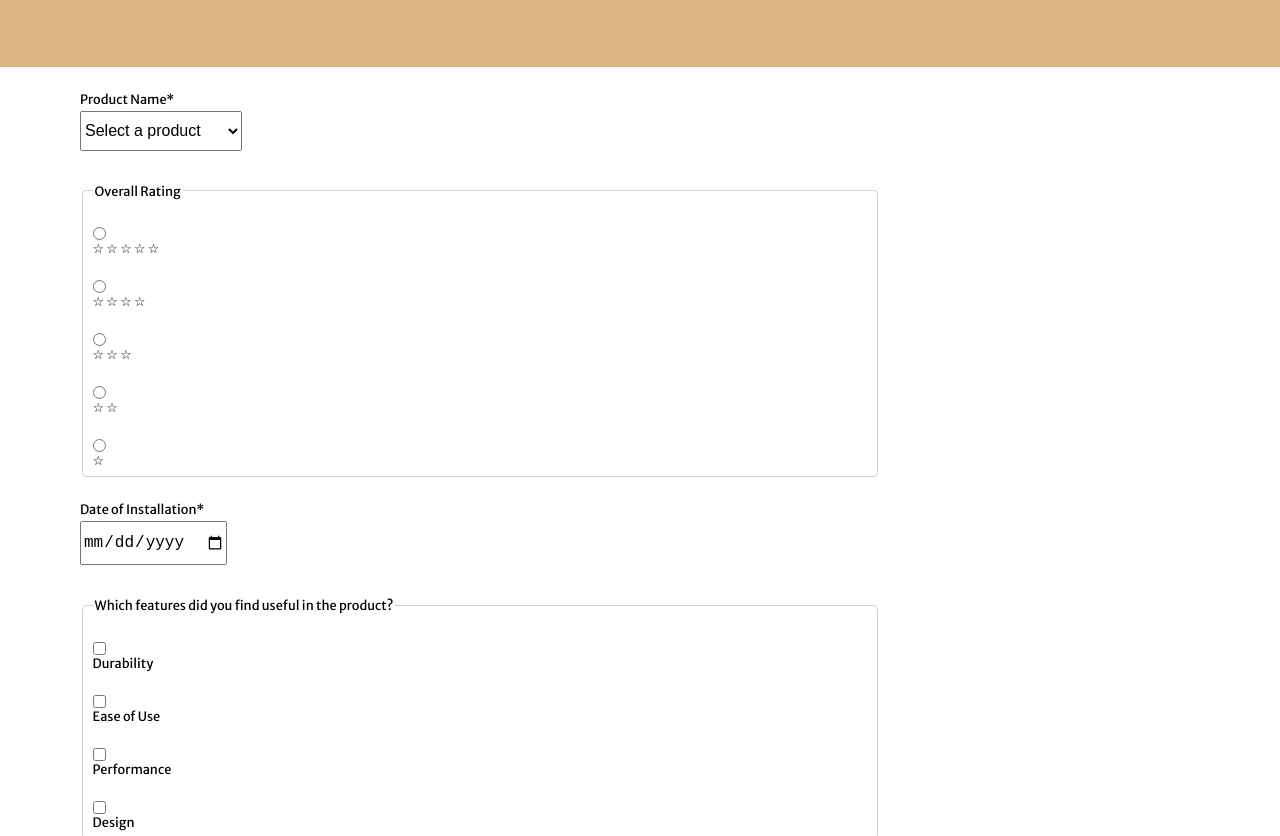
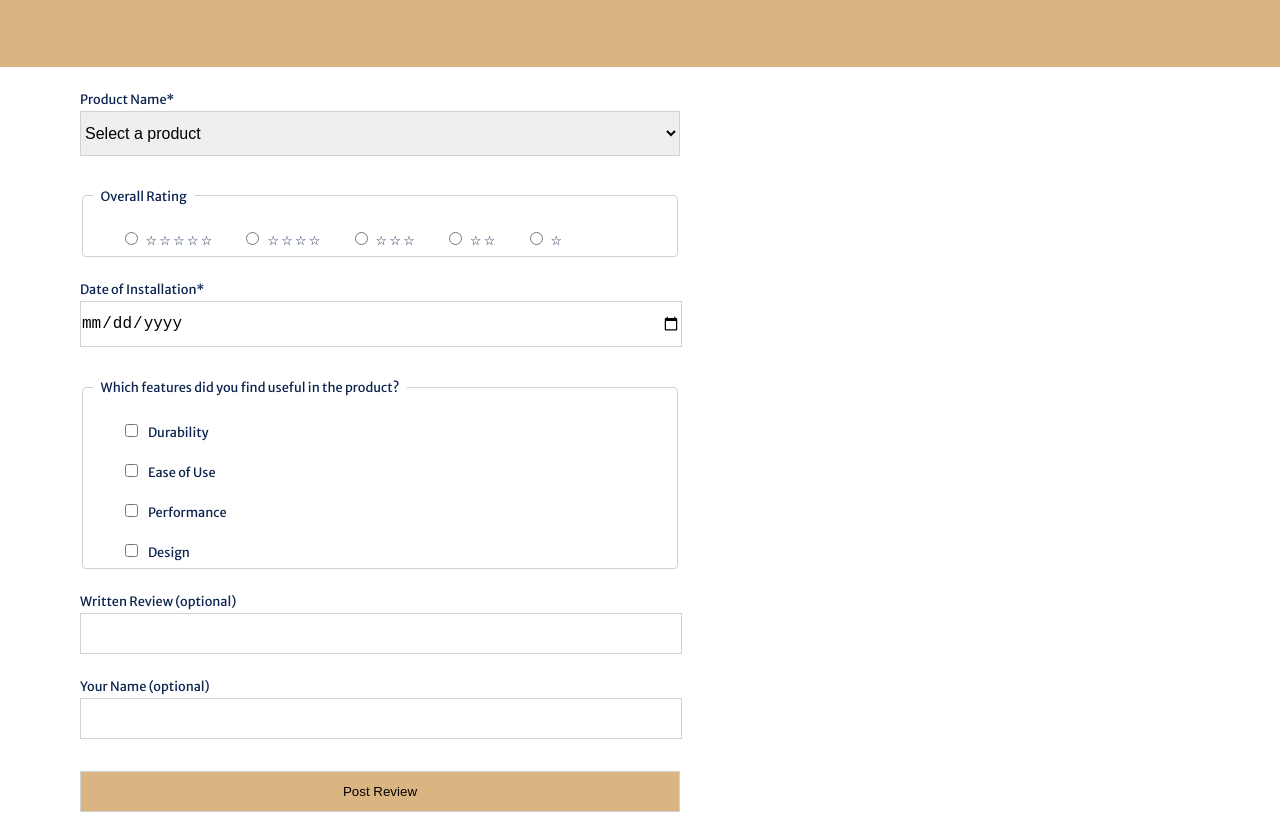
Before and after one commit to annaabbott/wdd131, a plain HTML site: page form.html in a window 1280 px wide. Shown: the part 112-948 px from the top of the page. Drawn offline with Linux system fonts and the light colour scheme.

Commit message:
added styling

```diff
--- a/form.html
+++ b/form.html
@@ -21,7 +21,7 @@
   <body>
     <header><h1>Product Review</h1></header>
     <main>
-      <form method="get" action="review.html">
+      <form method="get" action="review.html" class="productReview">
         <label for="productName"
           ><span>Product Name*</span>
           <select id="productName" name="productName" required>
@@ -31,38 +31,43 @@
 
         <fieldset class="star-rating">
           <legend>Overall Rating</legend>
+          <label for="star-a" class="stars">
             <input
               type="radio"
               name="stars"
               id="star-a"
               value="5"
               required
-          />&star; &star; &star; &star; &star;
-          <label for="star-a" class="stars"></label>
+            />&star; &star; &star; &star; &star;</label
+          >
+          <label for="star-b" class="stars">
             <input
               type="radio"
               name="stars"
               id="star-b"
               value="4"
               required
-          />&star; &star; &star; &star;
-          <label for="star-b" class="stars"></label>
+            />&star; &star; &star; &star;</label
+          >
+          <label for="star-c" class="stars">
             <input
               type="radio"
               name="stars"
               id="star-c"
               value="3"
               required
-          />&star; &star; &star;
-          <label for="star-c" class="stars"></label>
+            />&star; &star; &star;</label
+          >
+          <label for="star-d" class="stars">
             <input
               type="radio"
               name="stars"
               id="star-d"
               value="2"
               required
-          />&star; &star;
-          <label for="star-d" class="stars"></label>
+            />&star; &star;</label
+          >
+          <label for="star-e" class="stars">
             <input
               type="radio"
               name="stars"
@@ -70,7 +75,7 @@
               value="1"
               required
             />&star;
-          <label for="star-e" class="stars"></label>
+          </label>
         </fieldset>
 
         <label
@@ -78,15 +83,27 @@
           <input type="date" id="date" name="date" required />
         </label>
 
-        <fieldset>
+        <fieldset class="usefulFeatures">
           <legend>Which features did you find useful in the product?</legend>
+          <label>
             <input
               type="checkbox"
               id="usefulFeatures"
               name="usefulFeatures"
               value="Durability"
             />
-          <label>Durability</label>
+            Durability</label
+          >
+          <label>
+            <input
+              type="checkbox"
+              id="usefulFeatures"
+              name="usefulFeatures"
+              value="Durability"
+            />
+            Ease of Use</label
+          >
+          <label>
             <input
               type="checkbox"
               id="usefulFeatures"
@@ -94,7 +111,9 @@
               value="Durability"
             />
 
-          <label>Ease of Use</label>
+            Performance</label
+          >
+          <label>
             <input
               type="checkbox"
               id="usefulFeatures"
@@ -102,26 +121,19 @@
               value="Durability"
             />
 
-          <label>Performance</label>
-          <input
-            type="checkbox"
-            id="usefulFeatures"
-            name="usefulFeatures"
-            value="Durability"
-          />
-
-          <label>Design</label>
+            Design</label
+          >
         </fieldset>
         <label
           ><span>Written Review (optional)</span>
-          <input type="textbox" name="review"
+          <input type="textarea" name="review"
         /></label>
         <label
           ><span>Your Name (optional)</span>
           <input type="text" name="name" />
         </label>
+        <input type="submit" value="Post Review" />
       </form>
-      <button>Post Review</button>
     </main>
     <footer>
       <p>&copy; <span id="currentyear"> </span> Anna Abbott | Texas, USA</p>
--- a/scripts/form.js
+++ b/scripts/form.js
@@ -1,3 +1,12 @@
+const currentDate = new Date();
+let currentYear = currentDate.getFullYear();
+
+const modified = new Date(document.lastModified);
+
+document.getElementById("currentyear").innerHTML = currentYear;
+document.getElementById("lastModified").innerHTML = modified;
+
+
 const products = [
   {
     id: "fc-1888",
--- a/styles/form.css
+++ b/styles/form.css
@@ -1,5 +1,6 @@
 :root {
   --primary-color: #dab582;
+  --secondary-color: #0c244e;
   margin: 0;
   padding: 0;
   box-sizing: border-box;
@@ -19,7 +20,12 @@ header {
 
 form {
   margin-left: 5rem;
-  max-width: 800px;
+  max-width: 600px;
+}
+
+label {
+  color: var(--secondary-color);
+  font-size: 0.8rem;
 }
 
 label span {
@@ -29,45 +35,69 @@ label span {
 }
 
 select {
-  height: 2.5rem;
+  padding: 0.75rem 0;
   font-size: var(--base-font-size);
+  border: 1px solid #d1d1d1;
+  width: 100%;
 }
 
 fieldset {
   font-size: 0.8rem;
-  display: block;
   margin-top: 2rem;
   border: #d1d1d1 solid 1px;
   border-radius: 4px;
 }
 
+.productReview legend {
+  color: var(--secondary-color);
+  padding: 0 0.5rem;
+}
+
 input[type="radio"] {
-  margin: 1.5rem 1rem 0 0;
-  display: block;
+  margin: 1.5rem 0.5rem 0 2rem;
 }
 
 label.stars {
-  height: 0.75rem;
+  padding: 0.5rem 0;
 }
 
 input[type="date"] {
-  height: 2.5rem;
+  padding: 0.75rem 0;
   font-size: var(--base-font-size);
+  border: 1px solid #d1d1d1;
+  width: 100%;
+}
+
+.usefulFeatures {
+  display: flex;
+  flex-direction: column;
 }
 
 input[type="checkbox"] {
-  margin: 1.5rem 1rem 0 0;
-  display: block;
+  margin: 1.5rem 0.5rem 0 2rem;
+  padding: 0.75rem 0;
 }
 
-button {
+input[type="text"],
+input[type="textarea"] {
+  border: 1px solid #d1d1d1;
+  padding: 0.75rem 0;
+  width: 100%;
+}
+
+input[type="submit"] {
   background-color: var(--primary-color);
-  margin: 2rem 0 0 5rem;
-  padding: 0.5rem 1.5rem;
+  margin: 2rem 0 0 0;
+  padding: 0.75rem 3rem;
   border: #d1d1d1 1px solid;
-  border-radius: .4px;
+  border-radius: 0.4px;
+  display: block;
+  width: 100%;
 }
 
 footer {
   background-color: var(--primary-color);
+  padding: 2rem;
+  margin-top: 2rem;
+  text-align: center;
 }
```
Lines whose indentation alone changed are shown as unchanged.
